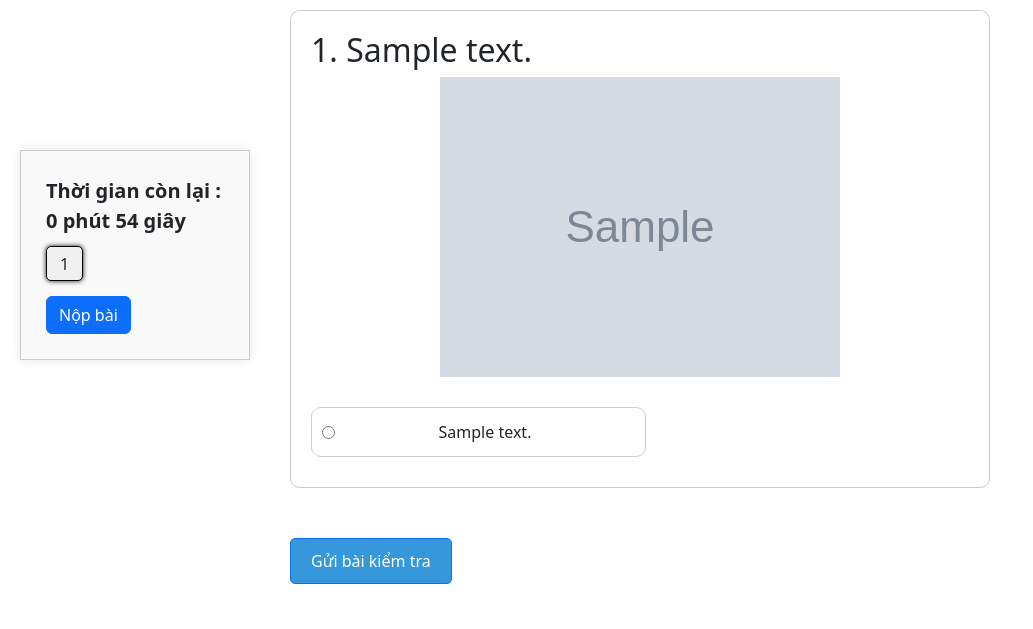
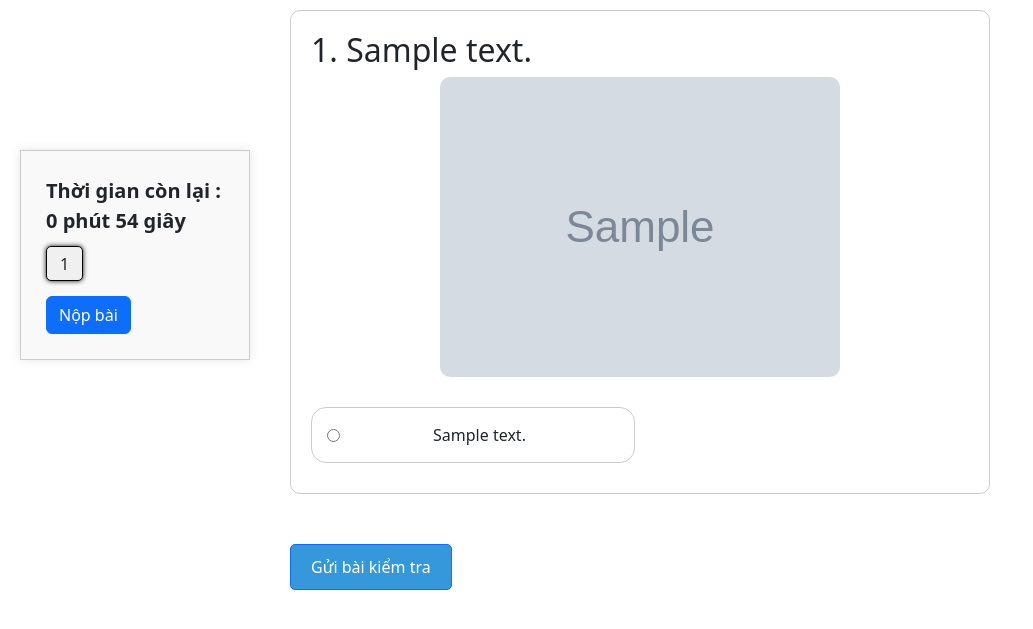
Before and after one commit to tyhuynh03/17_Quizlet-liked, a Django app: page /start-quiz/1/ in a window 1280 px wide. Shown: the top 629 px of the page, without its empty margins (0-1033 px from the left). Run offline with Django 5.2, Linux system fonts and the light colour scheme; a user stored in the database is signed in; tables that the repository leaves empty hold one stand-in row (values such as "Sample post"); grey boxes marked "Sample" are stand-in pictures.

Commit message:
Update styles.css điều chỉnh fomat hiện thị đáp án

```diff
--- a/src/quiz/static/css/styles.css
+++ b/src/quiz/static/css/styles.css
@@ -1,12 +1,10 @@
 @import url("https://fonts.googleapis.com/css2?family=Poppins:wght@300;400:500;600;700;800;900;&display=swap");
-
 body {
   display: flex;
   justify-content: center;
   align-items: center;
   margin: 0;
   flex-direction: column;
-
 }
 
 h1 {
@@ -32,8 +30,6 @@ h1 {
   background-color: #fff;
   width: 700px;
   box-shadow: #333;
-
-
 }
 
 .question {
@@ -48,13 +44,16 @@ h1 {
 
 .choice {
   position: relative;
-    padding: 10px;
+  padding: 15px;
+  /* Tăng độ rộng của padding */
   border: 1px solid #ccc;
-    border-radius: 10px;
+  border-radius: 15px;
+  /* Tăng bán kính của góc bo */
   cursor: pointer;
   display: flex;
   align-items: center;
-    height: 50px;
+  height: auto;
+  /* Đặt chiều cao tự động để phù hợp với nội dung */
 }
 
 .choice:hover:not(.selected) {
@@ -77,13 +76,15 @@ h1 {
 .question-image-container {
   display: flex;
   justify-content: center;
-    margin-bottom: calc(30px);
+  margin-bottom: 30px;
+  width: 100%;
+  /* Đảm bảo hình ảnh hiển thị đầy đủ trên toàn bộ chiều rộng */
 }
 
-.question-image-1 {
-    max-width: 80%;
+.question-image {
+  max-width: 100%;
   max-height: 300px;
-    max-width: 600px;
+  /* Điều chỉnh kích thước tối đa của hình ảnh */
   border-radius: 10px;
 }
 
@@ -111,7 +112,6 @@ h1 {
   top: 0;
   position: fixed;
   z-index: 999;
-
 }
 
 #progress-bar span {
@@ -130,6 +130,7 @@ h1 {
 }
 
 /* CSS cho bảng trạng thái câu hỏi */
+
 #question-status {
   width: 230px;
   position: fixed;
@@ -152,7 +153,6 @@ h1 {
   display: flex;
   justify-content: left;
   flex-wrap: wrap;
-
 }
 
 #question-status li {
@@ -176,8 +176,11 @@ h1 {
 
 .choice label {
   cursor: pointer;
-    width: 300px;
+  width: 100%;
+  /* Đảm bảo chiều rộng của label mở rộng hết khung của đáp án */
   text-align: center;
-    height: 50px;
-    line-height: 50px;
+  height: auto;
+  /* Chiều cao tự động để đáp án xuống hàng nếu cần */
+  line-height: 1.5;
+  /* Đảm bảo khoảng cách giữa các dòng chữ */
 }
```
Lines whose indentation alone changed are shown as unchanged.
